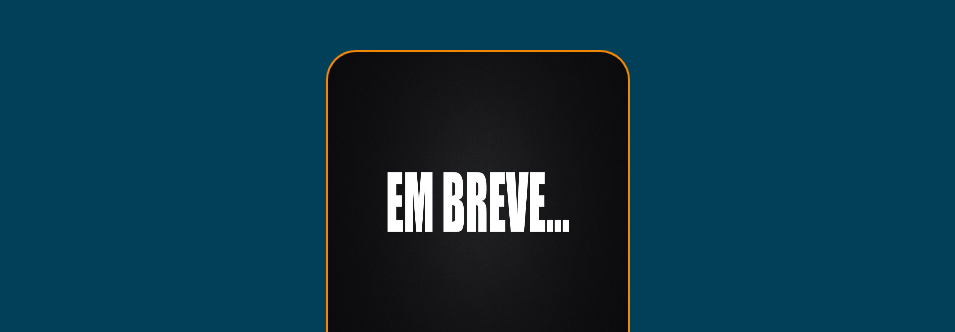
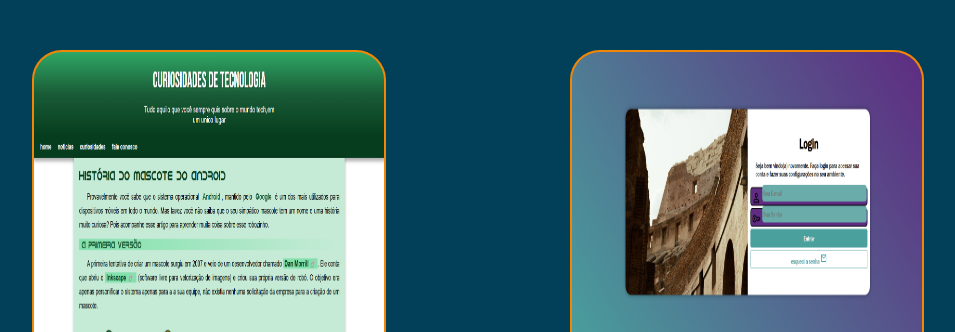
Before and after one commit to MarceloSNT/Portifolio, a plain HTML site: page index.html in a window 1280 px wide. Shown: the part 891-1223 px from the top of the page, without its empty margins (162-1117 px from the left). Drawn offline with Linux system fonts and the light colour scheme.

Commit message:
test final upgrade 03

```diff
--- a/index.html
+++ b/index.html
@@ -37,7 +37,8 @@
 
     </section>
     <section id="proj">
-        <div><a href=""><img src="img/breve.jpg" alt=""></a><p>EM BREVE</p></div>
+        <div><a href="https://marcelosnt.github.io/Projeto-Android/" target="_blank" rel="external"><img src="img/Captura de tela 2025-02-26 190406.png" alt=""></a><p>EM BREVE</p></div>
+        <div><a href="https://marcelosnt.github.io/Projeto-Login/" target="_blank" rel="external"><img src="img/Captura de tela 2025-02-26 190813.png" alt=""></a><p>EM BREVE</p></div>
     </section>
     <footer id="cntt">
         <div>
--- a/style.css
+++ b/style.css
@@ -97,7 +97,7 @@ p{
     border-radius:30px;
     border: 2px solid #f28705;
     height: 350px;
-    width: 300px;
+    width: 350px;
     margin: 20px;
     animation:surgir 1s none;
     overflow: hidden;
@@ -109,7 +109,7 @@ p{
 #proj>div>a>img{
     border-radius: 29px 29px 0px 0p ;;
     height: 300px;
-    width: 300px;
+    width: 350px;
     margin: auto;
 }
 #proj>div>img>p{
```
Also changed, not shown: img/Captura de tela 2025-02-26 190406.png (added), img/Captura de tela 2025-02-26 190813.png (added).
